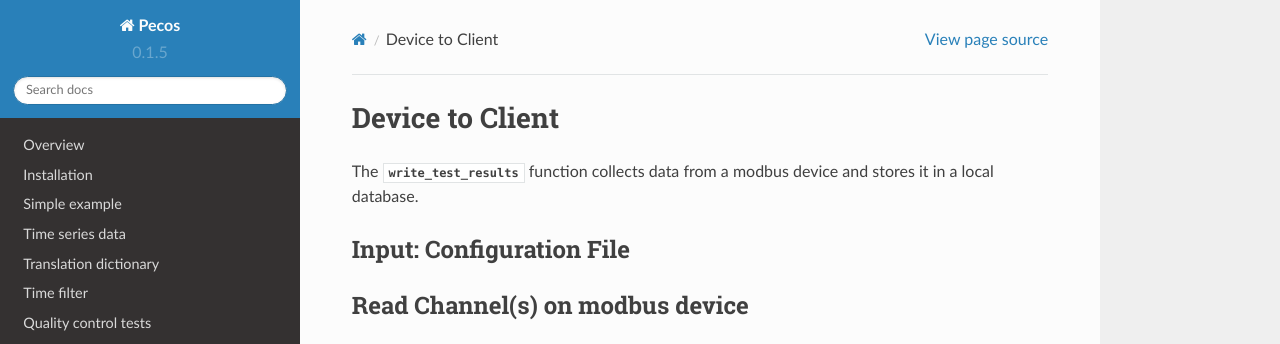
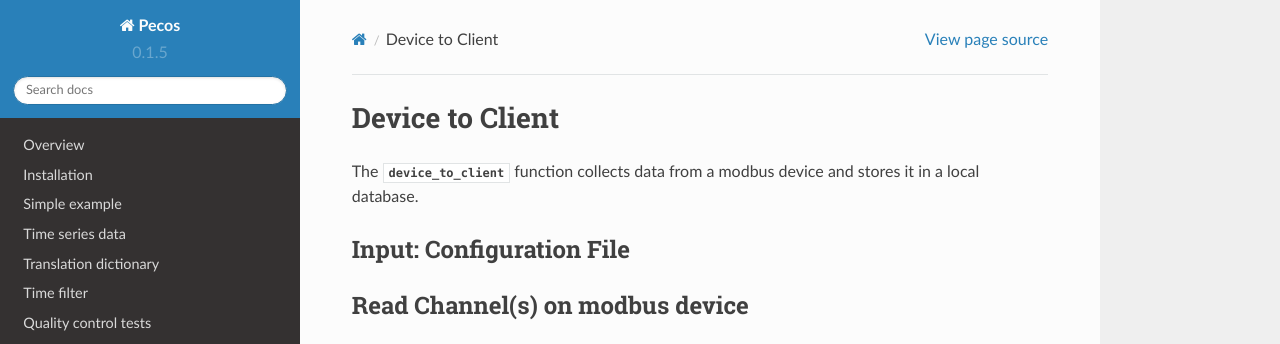
Before and after one commit to sjanzou/pecos, a Sphinx documentation site: the page built from documentation/deviceread.rst, in a window 1280 px wide. Shown: the top 344 px of the page. Built offline with Sphinx 7.4.7 and the Read the Docs theme 2.0.0, drawn with Linux system fonts in a browser that asks for light colours.

Commit message:
device read doc

```diff
--- a/documentation/deviceread.rst
+++ b/documentation/deviceread.rst
@@ -1,7 +1,7 @@
 Device to Client
 ==================
 
-The :class:`~pecos.io.write_test_results` function collects data from a modbus device and stores it in a local
+The :class:`~pecos.io.device_to_client` function collects data from a modbus device and stores it in a local
 database.
 
 Input: Configuration File
```
